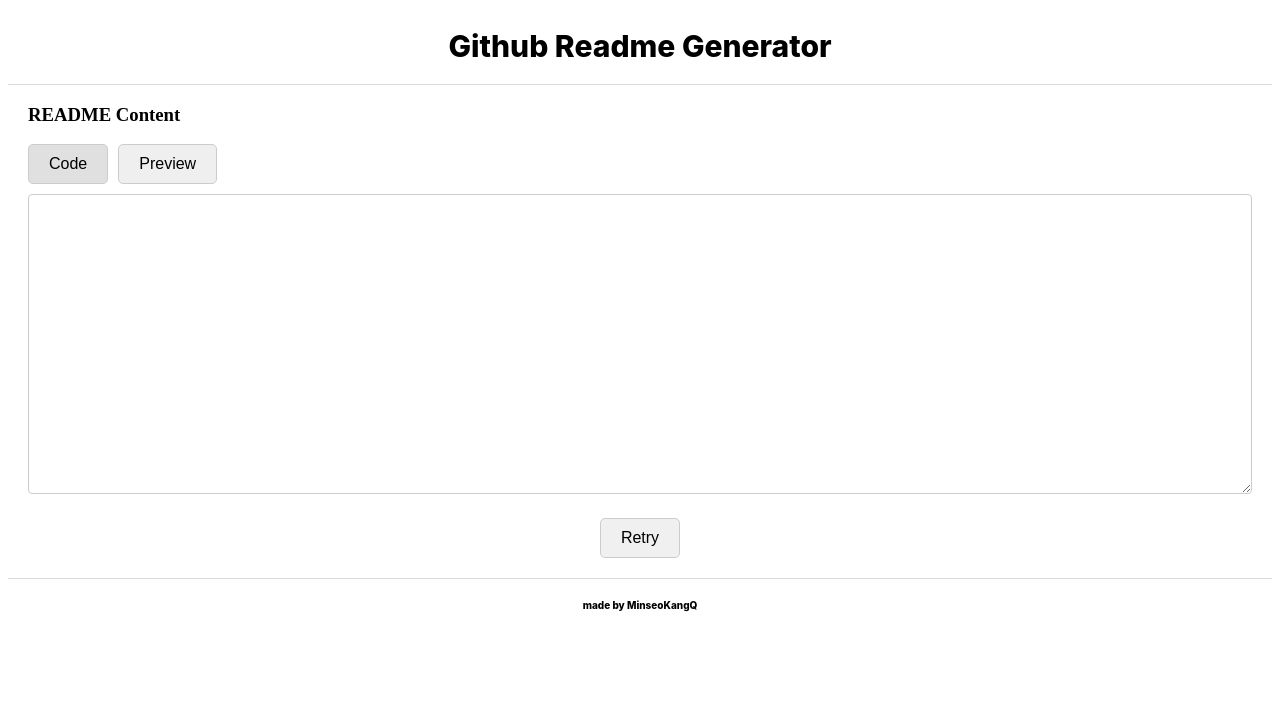
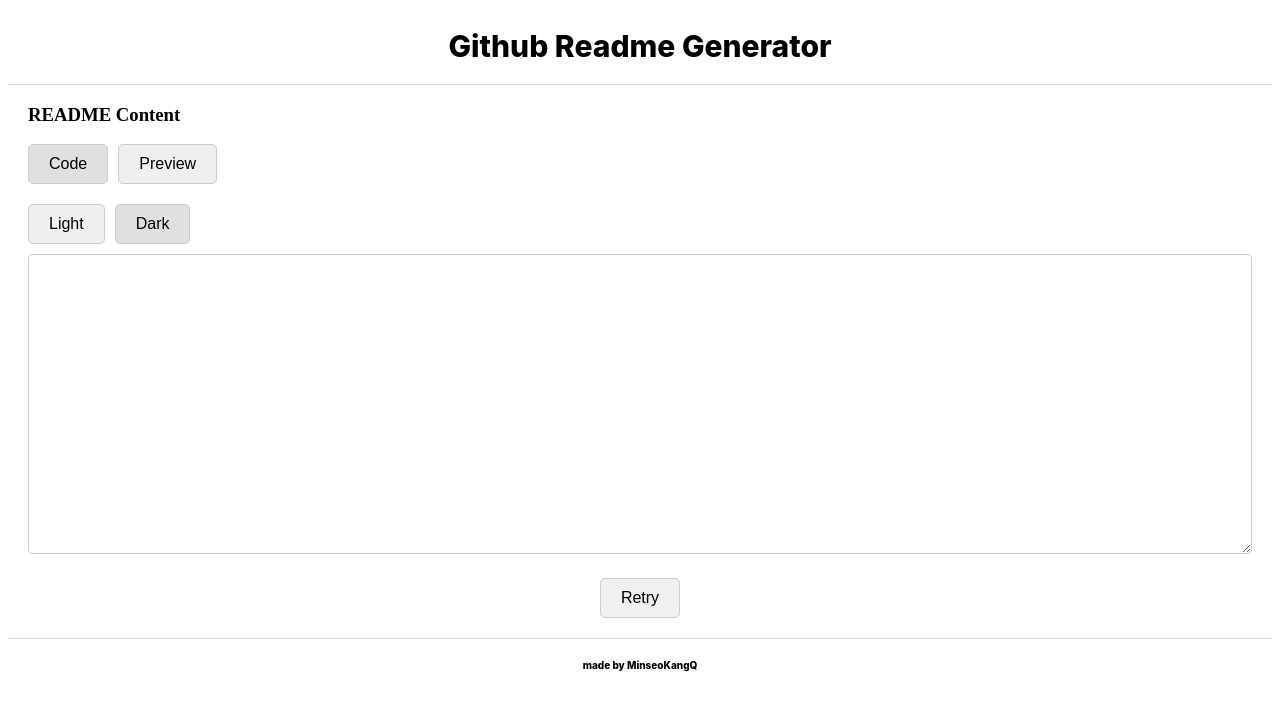
Before and after one commit to MinseoKangQ/github-readme-generator, a React (Vite) app: page / in a window 1280 px wide. Both pictures are taken after typing "Sample", "Sample", "Sample" into the empty fields and a click on the button "Generate README". Shown: the top 710 px of the page. Built offline with nearby package versions, Linux system fonts and the light colour scheme; no server answers.

Commit message:
:sparkles: 아이콘 Dark/Light 모드 추가

```diff
--- a/src/Body/Body.jsx
+++ b/src/Body/Body.jsx
@@ -11,13 +11,13 @@
   const [selectedLanguages, setSelectedLanguages] = useState([]);
   const [selectedAvailableLanguages, setSelectedAvailableLanguages] = useState([]);
   const [selectedStudyingLanguages, setSelectedStudyingLanguages] = useState([]);
-  const [iconsList, setIconsList] = useState([]); // 파싱된 아이콘 리스트
+  const [iconsList, setIconsList] = useState([]);
+  const [iconTheme, setIconTheme] = useState('dark');
   const [generatedReadmeContent, setGeneratedReadmeContent] = useState('');
-  const [showGeneratedReadme, setShowGeneratedReadme] = useState(false); // 추가된 상태
+  const [showGeneratedReadme, setShowGeneratedReadme] = useState(false);
   const [isLoading, setIsLoading] = useState(false);
   const [error, setError] = useState('');
 
-  // 타이틀
   const [mainSkillsTitle, setMainSkillsTitle] = useState('🪄 Main Skills');
   const [availableSkillsTitle, setAvailableSkillsTitle] = useState('💡 Available Skills');
   const [nowStudyingTitle, setNowStudyingTitle] = useState('📚 Now Studying');
@@ -40,24 +40,19 @@
   const generateReadme = () => {
     setIsLoading(true);
     setTimeout(() => {
-      // 각 섹션의 마크다운 문자열 생성
+      const themeQuery = `&theme=${iconTheme}`;
+
       const mainSkillsMarkdown = selectedLanguages.length
-        ? `### ${mainSkillsTitle}\n\n[![My Skills](https://skillicons.dev/icons?i=${selectedLanguages.join(",")})](https://skillicons.dev)`
+        ? `### ${mainSkillsTitle}\n\n[![My Skills](https://skillicons.dev/icons?i=${selectedLanguages.join(",")}${themeQuery})](https://skillicons.dev)`
         : '';
       const availableSkillsMarkdown = selectedAvailableLanguages.length
-        ? `### ${availableSkillsTitle}\n\n[![Available Skills](https://skillicons.dev/icons?i=${selectedAvailableLanguages.join(",")})](https://skillicons.dev)`
+        ? `### ${availableSkillsTitle}\n\n[![Available Skills](https://skillicons.dev/icons?i=${selectedAvailableLanguages.join(",")}${themeQuery})](https://skillicons.dev)`
         : '';
       const nowStudyingMarkdown = selectedStudyingLanguages.length
-        ? `### ${nowStudyingTitle}\n\n[![Now Studying](https://skillicons.dev/icons?i=${selectedStudyingLanguages.join(",")})](https://skillicons.dev)`
+        ? `### ${nowStudyingTitle}\n\n[![Now Studying](https://skillicons.dev/icons?i=${selectedStudyingLanguages.join(",")}${themeQuery})](https://skillicons.dev)`
         : '';
 
-      // 섹션별로 내용이 있으면 앞에 <br><br>을 추가하는 로직
-      const markdownSections = [
-        mainSkillsMarkdown,
-        availableSkillsMarkdown,
-        nowStudyingMarkdown
-      ].filter(Boolean); // 빈 문자열 제거
-
+      const markdownSections = [mainSkillsMarkdown, availableSkillsMarkdown, nowStudyingMarkdown].filter(Boolean);
       const generatedContent = markdownSections.join("\n\n<br><br>\n\n");
 
       setGeneratedReadmeContent(generatedContent);
@@ -66,13 +61,10 @@
     }, 1000);
   };
 
-
-  // ReadmeEditor의 내용을 업데이트하는 함수
   const handleContentChange = (newContent) => {
     setGeneratedReadmeContent(newContent);
   };
 
-  // Retry 버튼의 동작 구현
   const retry = () => {
     setShowGeneratedReadme(false);
     setGeneratedReadmeContent('');
@@ -114,7 +106,12 @@
       {showGeneratedReadme && (
         <>
           <h3>README Content</h3>
-          <ReadmeEditor content={generatedReadmeContent} onContentChange={handleContentChange} />
+          <ReadmeEditor
+            content={generatedReadmeContent}
+            onContentChange={handleContentChange}
+            iconTheme={iconTheme}
+            setIconTheme={setIconTheme}
+          />
           <div className="retryButton">
             <button onClick={retry}>Retry</button>
           </div>
--- a/src/Body/ReadmeEditor.jsx
+++ b/src/Body/ReadmeEditor.jsx
@@ -3,7 +3,7 @@
 import { marked } from 'marked';
 import './ReadmeEditor.css';
 
-function ReadmeEditor({ content, onContentChange }) {
+function ReadmeEditor({ content, onContentChange, iconTheme, setIconTheme }) {
   const [previewMode, setPreviewMode] = useState(false);
 
   return (
@@ -14,6 +14,20 @@
         </button>
         <button onClick={() => setPreviewMode(true)} className={previewMode ? 'selected' : ''}>
           Preview
+        </button>
+      </div>
+      <div className="buttonGroup">
+        <button
+          onClick={() => setIconTheme('light')}
+          className={iconTheme === 'light' ? 'selected' : ''}
+        >
+          Light
+        </button>
+        <button
+          onClick={() => setIconTheme('dark')}
+          className={iconTheme === 'dark' ? 'selected' : ''}
+        >
+          Dark
         </button>
       </div>
       {previewMode ? (
@@ -29,6 +43,8 @@
 ReadmeEditor.propTypes = {
   content: PropTypes.string.isRequired,
   onContentChange: PropTypes.func.isRequired,
+  iconTheme: PropTypes.string.isRequired,
+  setIconTheme: PropTypes.func.isRequired,
 };
 
 export default ReadmeEditor;
```
